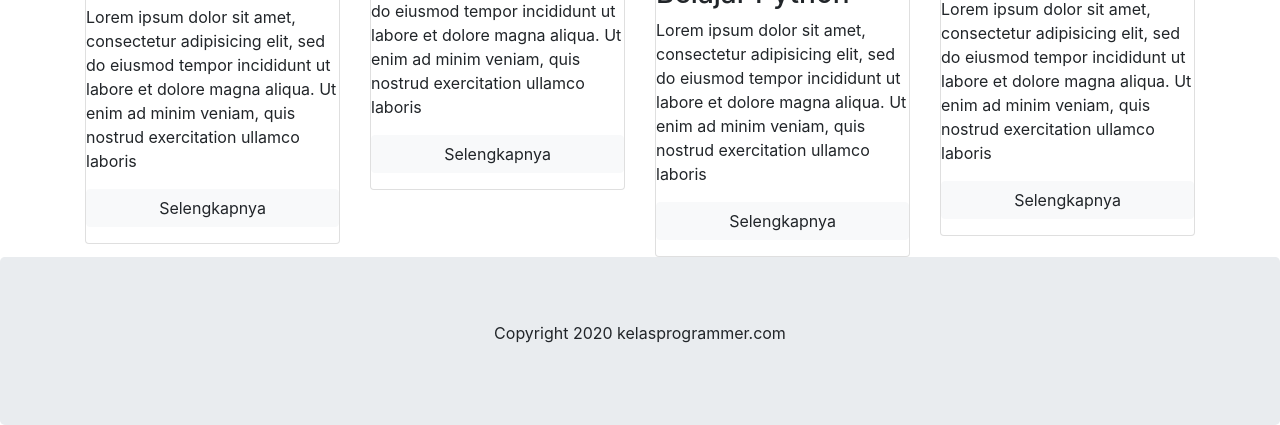
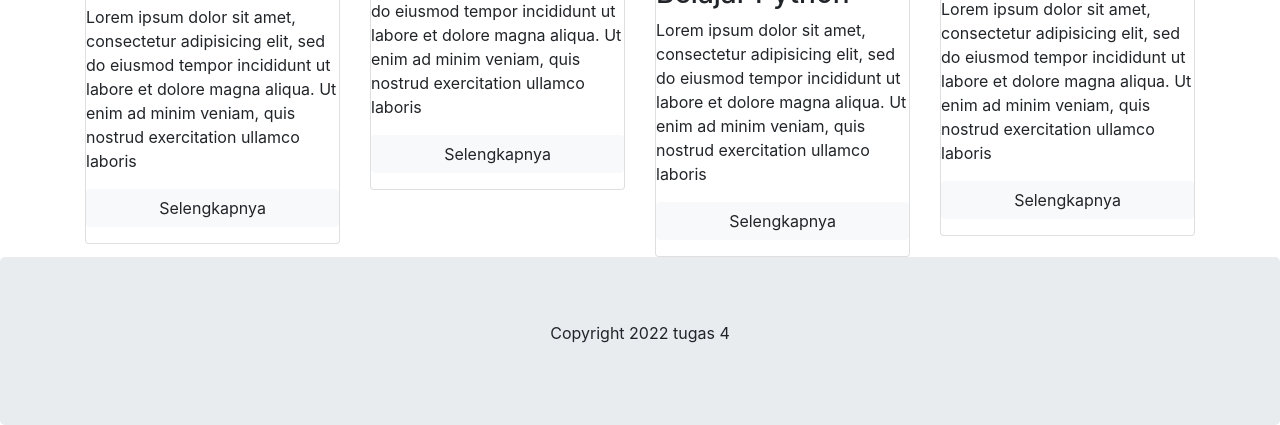
Before and after one commit to anuNaki22/rahmat-fa-tugas-bootstrap, a plain HTML site: page index.html in a window 1280 px wide. Shown: the part 526-951 px from the top of the page. Drawn offline with nearby package versions, Linux system fonts and the light colour scheme.

Commit message:
copyright

```diff
--- a/index.html
+++ b/index.html
@@ -96,7 +96,7 @@
     </div>
 </div>
 <div class="jumbotron text-center" style="margin-bottom:0">
-    <p>Copyright 2020 kelasprogrammer.com</p>
+    <p>Copyright 2022 tugas 4</p>
 </div>
 </body>
 </html>
```
